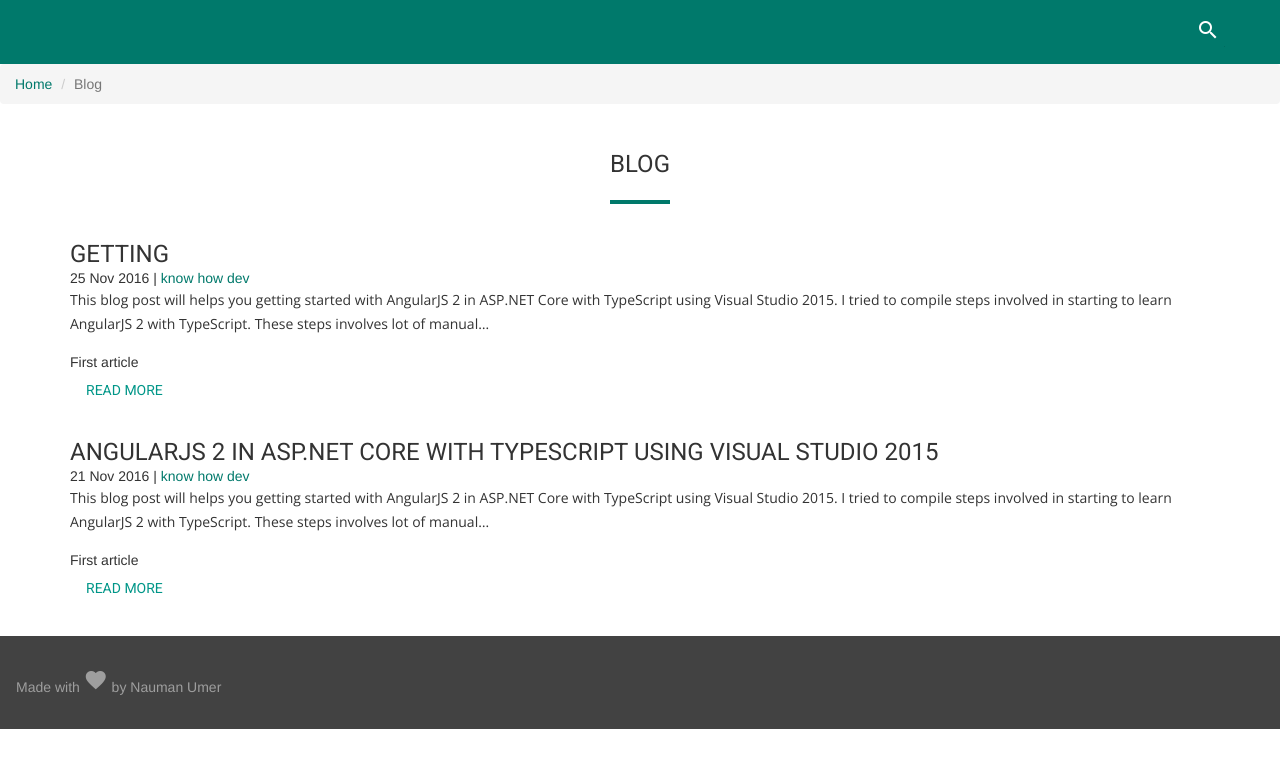
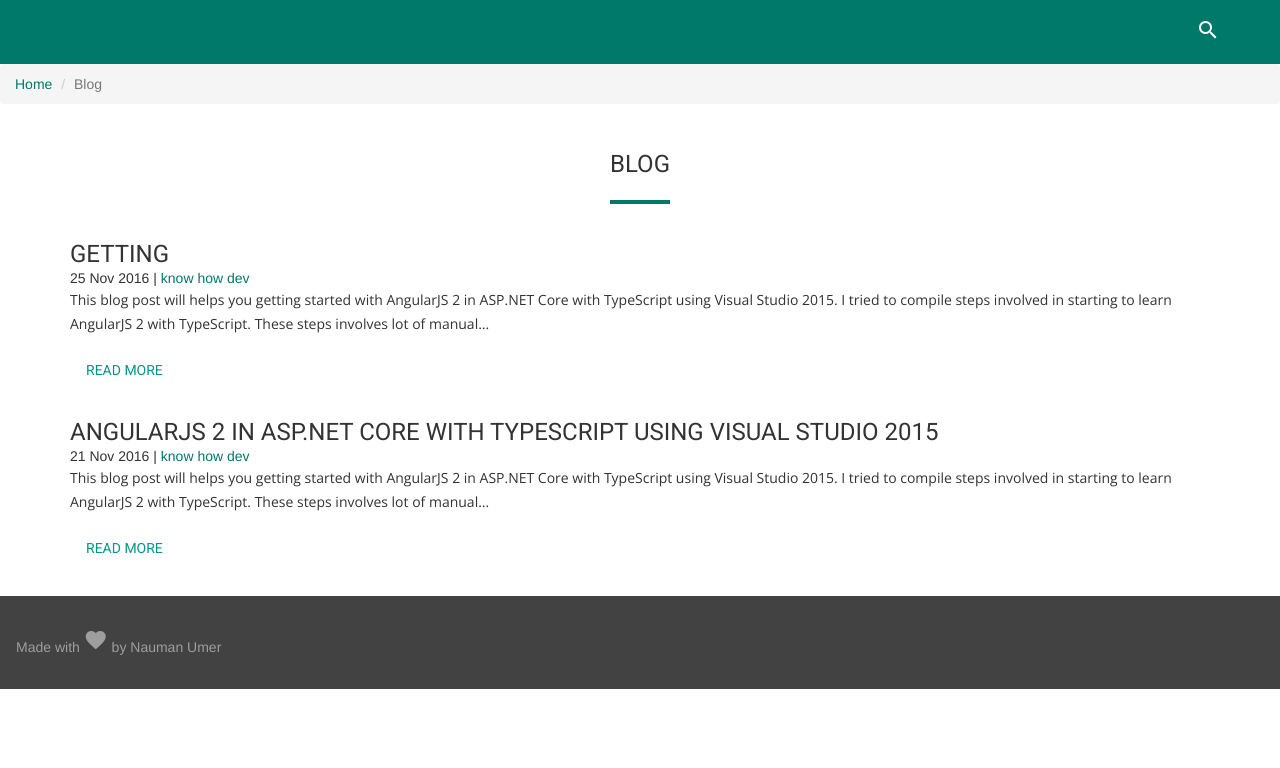
Before and after one commit to nmanumr/nmanumr.com, a Jekyll site: the page built from blog/index.html, in a window 1280 px wide. Shown: the top 768 px of the page. Built offline with Jekyll 4.4.1, drawn with Linux system fonts in a browser that asks for light colours; nearby versions of some CDN libraries; library files that are not in the unit come from our copies; the list of posts is cut into pages by our own code; comment, search, counter and statistics services are not loaded.

Commit message:
Update index.html

```diff
--- a/blog/index.html
+++ b/blog/index.html
@@ -31,7 +31,6 @@
       {{ post.excerpt | markdownify }}
     <article>
     <div class="post-more">
-      <span class="disqus-comment-count" data-disqus-url="{{ post.url }}">First article</span>
 
     </div>
     <a class="mdl-button mdl-button--colored mdl-js-button mdl-js-ripple-effect" href="{{ post.url }}">
```
